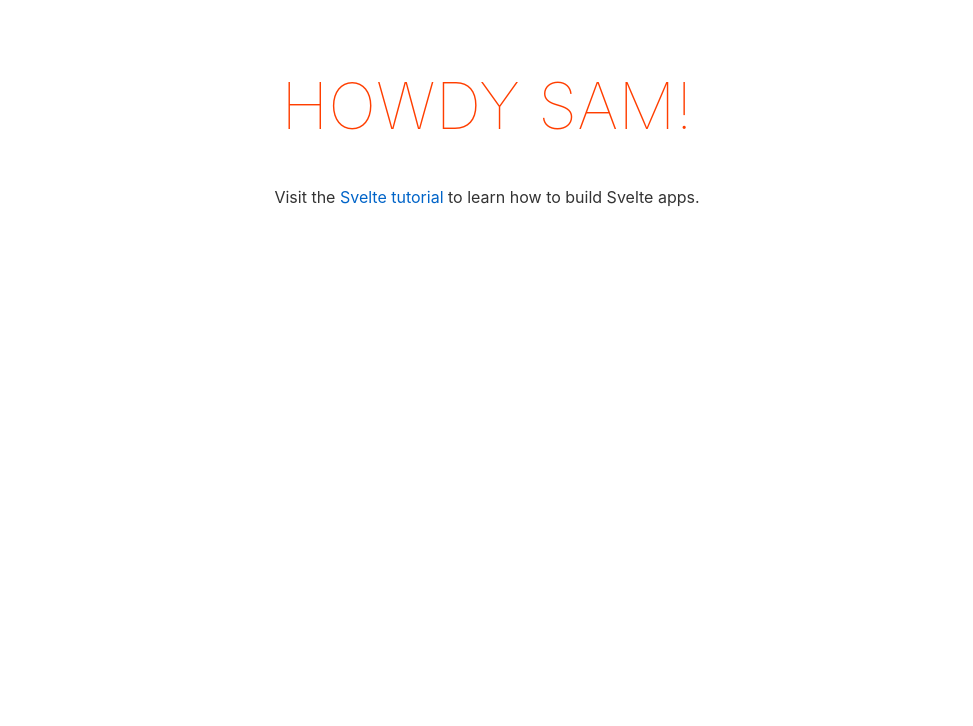
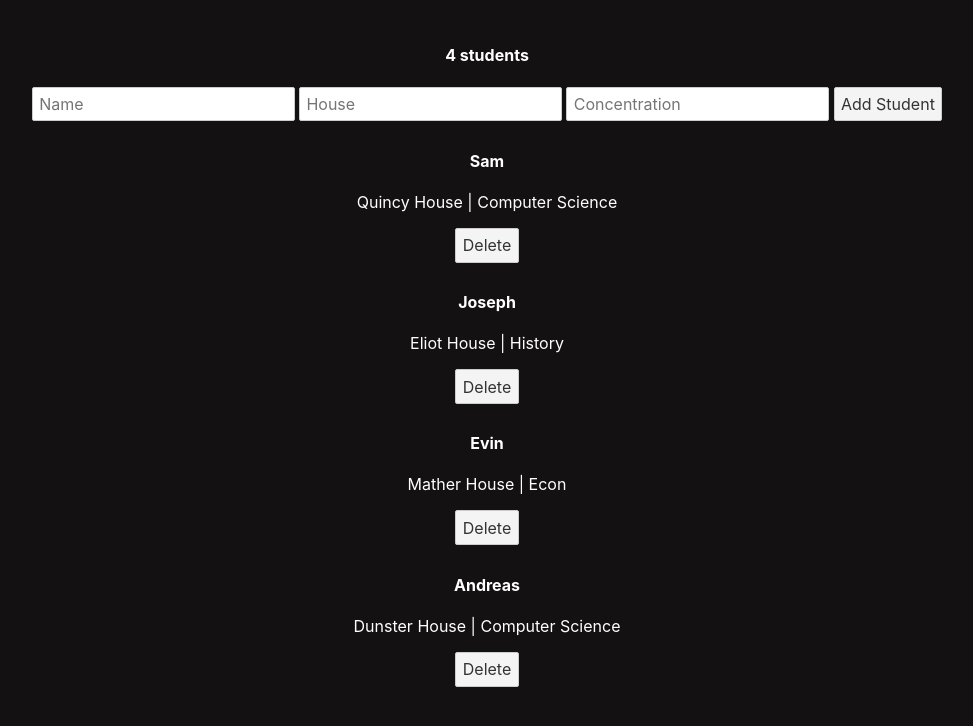
Before and after one commit to sosaagbontaen/votable, a Svelte app: page / in a window 1280 px wide. Shown: the top 726 px of the page, without its empty margins (153-1126 px from the left). Built offline with nearby package versions, Linux system fonts and the light colour scheme.

Commit message:
Student Info Input

```diff
--- a/public/global.css
+++ b/public/global.css
@@ -5,7 +5,8 @@ html, body {
 }
 
 body {
-	color: #333;
+	background-color: #131111;
+	color: #ffffff;
 	margin: 0;
 	padding: 8px;
 	box-sizing: border-box;
--- a/src/App.svelte
+++ b/src/App.svelte
@@ -1,10 +1,58 @@
 <script>
-	export let name;
+	let newStudentName = "";
+	let newStudentHouse = "";
+	let newStudentConcentration = "";
+	let students = [
+		{ name: 'Sam', house: 'Quincy', concentration: 'Computer Science', id: 1},
+		{ name: 'Joseph', house: 'Eliot', concentration: 'History', id: 2},
+		{name: 'Evin', house: 'Mather', concentration: 'Econ', id: 3},
+		{ name: 'Andreas', house: 'Dunster', concentration: 'Computer Science', id: 4}
+	]
+
+
+	const addStudent = (studentID) =>{
+		let newStudent =
+			{name: newStudentName,
+			house: newStudentHouse,
+			concentration: newStudentConcentration,
+			id: studentID};
+		if(newStudentName == "" || newStudentHouse == "" || newStudentConcentration == "")
+		{
+			alert("Please fill all fields");
+		}
+		else{
+			students.push(newStudent);
+			students = students;
+		}
+
+	}
+	const deleteStudent = (id) =>{
+		students = students.filter((student) => student.id != id)
+	}
 </script>
 
 <main>
-	<h1>Howdy {name}!</h1>
-	<p>Visit the <a href="https://svelte.dev/tutorial">Svelte tutorial</a> to learn how to build Svelte apps.</p>
+	{#if students.length != 1}
+		<h4>{students.length} students</h4>
+	{:else}
+		<h4>{students.length} student</h4>
+	{/if}
+
+
+	<input type="text" placeholder = "Name" bind:value={newStudentName}>
+	<input type="text" placeholder = "House" bind:value={newStudentHouse}>
+	<input type="text" placeholder = "Concentration" bind:value={newStudentConcentration}>
+	<button on:click={addStudent(students.length+1)}>Add Student</button>
+
+	{#each students as student (student.id)}
+		<div>
+			<h4>{student.name}</h4>
+			<p>{student.house} House | {student.concentration}</p>
+			<button on:click={()=> deleteStudent(student.id)}>Delete</button>
+		</div>
+		{:else}
+		<p>There are no people to show...</p>
+	{/each}
 </main>
 
 <style>
```
